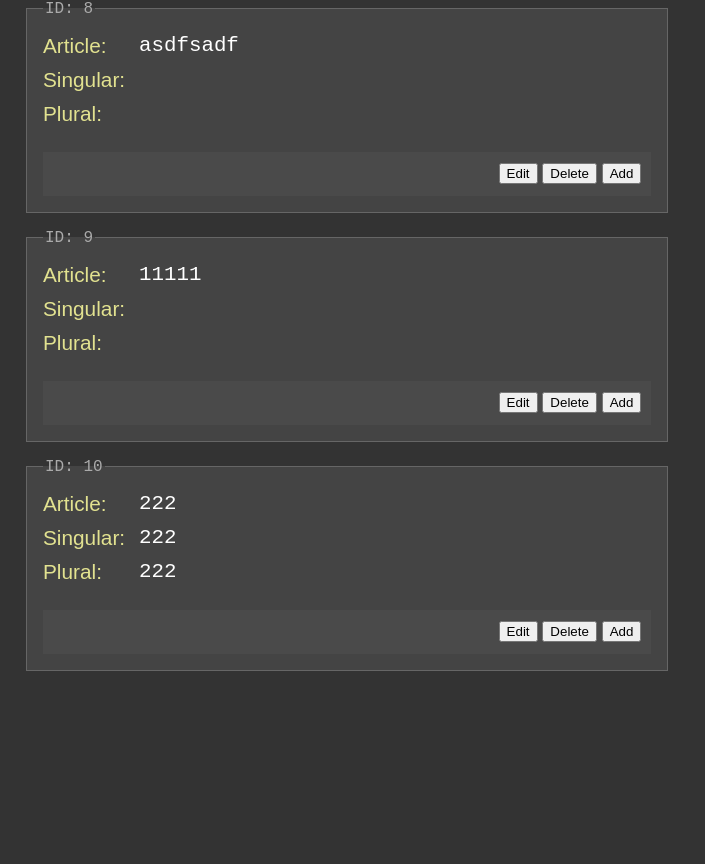
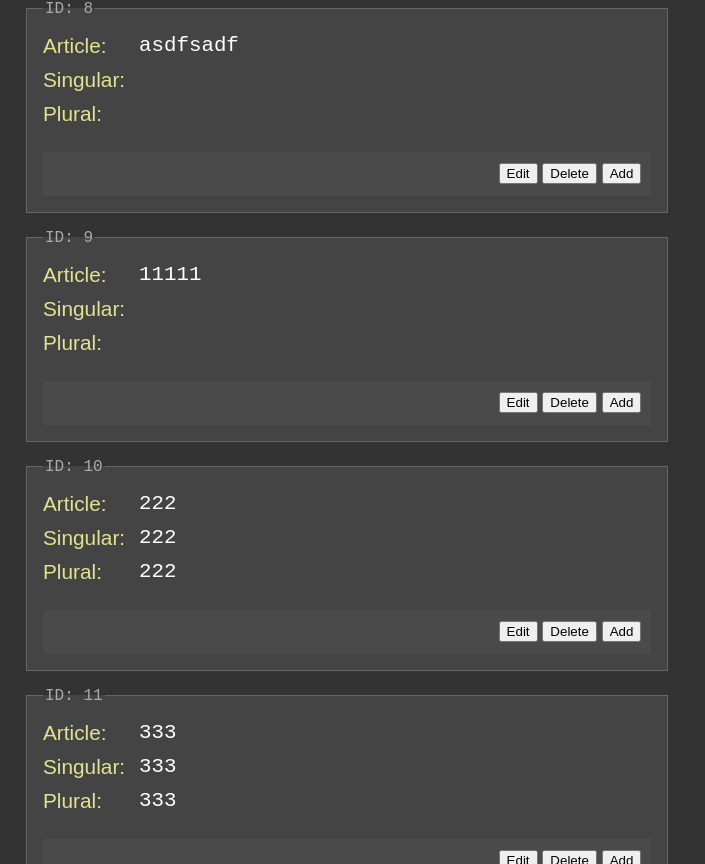
Before and after one commit to edwardtanguay/ej8-reducer-context, a React (Vite) app: page / in a window 1280 px wide. Shown: the part 1936-2800 px from the top of the page, without its empty margins (0-705 px from the left). Before the commit the page ends 2647 px from the top, so only its background shows below. Built offline with nearby package versions, Linux system fonts and the light colour scheme; data requests are answered from the project's data file.

Commit message:
additem works frontend/backend

```diff
--- a/src/AppContext.jsx
+++ b/src/AppContext.jsx
@@ -224,8 +224,9 @@ export const AppProvider = ({ children }) => {
 						`${baseUrl}/germanNouns`,
 						addItem
 					);
+					console.log(response);
 					if ([200, 201].includes(response.status)) {
-						dispatchCore(action);
+						dispatchCore({ type: 'addItem', payload: { item: response.data } });
 					} else {
 						dispatchCore({
 							type: 'handleFailedSave',
--- a/src/data/db.json
+++ b/src/data/db.json
@@ -59,6 +59,30 @@
       "singular": "222",
       "plural": "222",
       "id": 10
+    },
+    {
+      "article": "333",
+      "singular": "333",
+      "plural": "333",
+      "id": 11
+    },
+    {
+      "article": "444",
+      "singular": "444",
+      "plural": "444",
+      "id": 12
+    },
+    {
+      "article": "555",
+      "singular": "555",
+      "plural": "555",
+      "id": 13
+    },
+    {
+      "article": "666",
+      "singular": "666",
+      "plural": "666",
+      "id": 14
     }
   ]
 }
```
